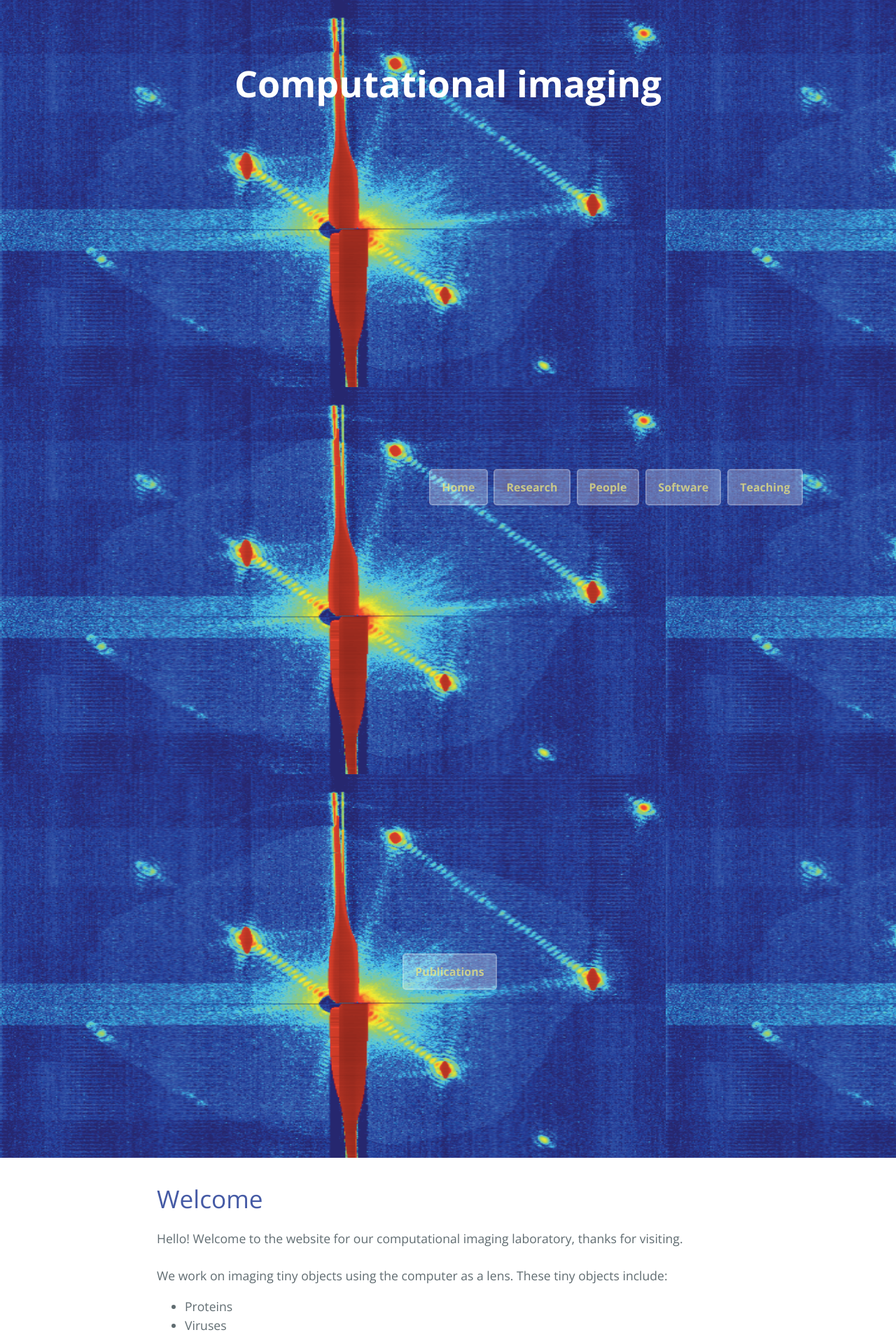
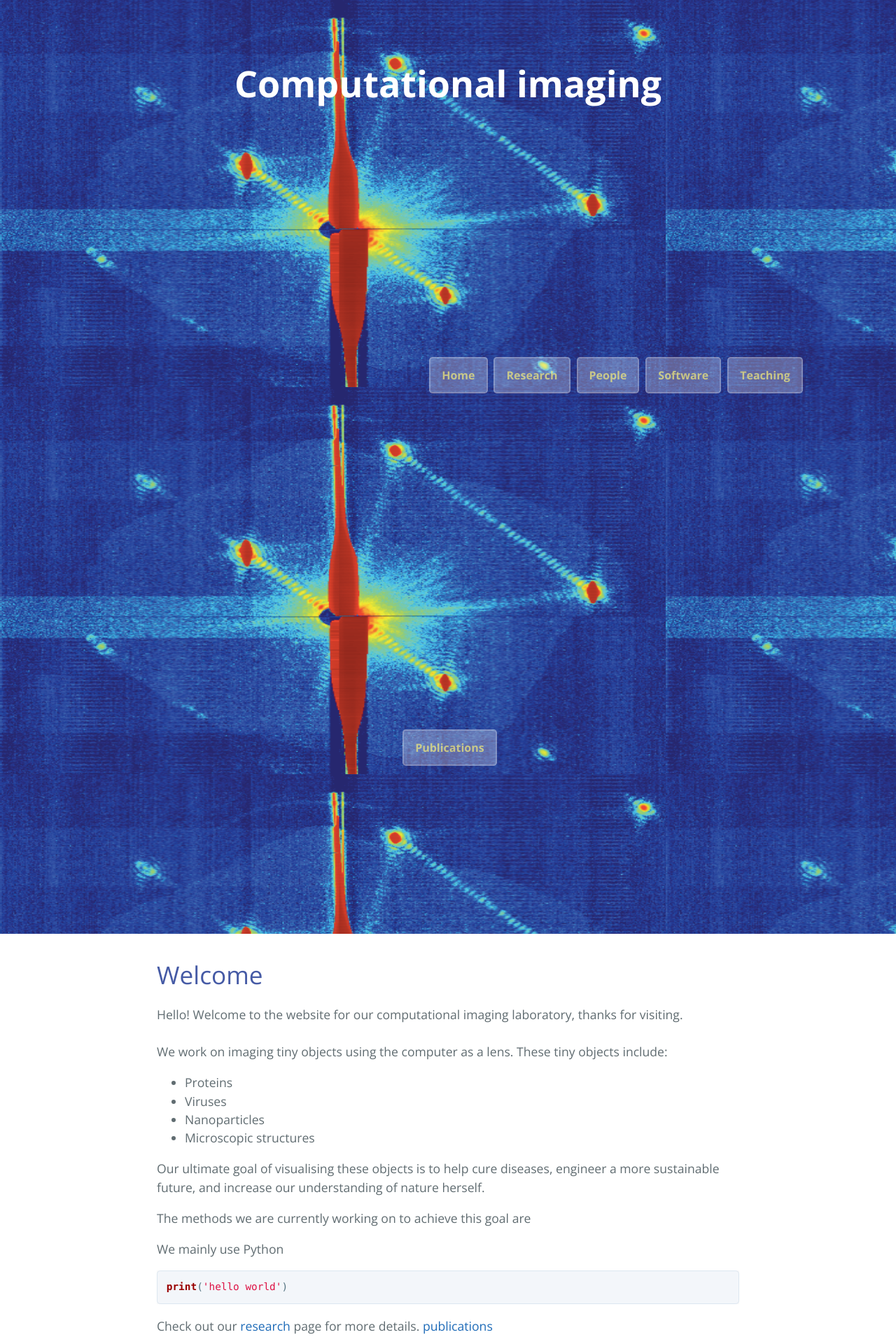
Before and after one commit to captvonsciencypants/computational-imaging-lab, a Jekyll site: the page built from index.md, in a window 1280 px wide. Shown: the top 1910 px of the page at 70% size. Built offline with Jekyll 4.4.1, drawn with Linux system fonts in a browser that asks for light colours; our own code applies the rules of GitHub Pages for plain Markdown files; the repository's description, which GitHub fills in, is left out.

Commit message:
Update jekyll-theme-cayman.scss

```diff
--- a/_sass/jekyll-theme-cayman.scss
+++ b/_sass/jekyll-theme-cayman.scss
@@ -65,7 +65,7 @@ a {
   display: inline-block; /* inline-block */
   margin-bottom: 10rem; // 1rem
   margin-left: 30rem; // Didn't exist
-  margin-top: 30rem; // Didn't exist
+  margin-top: 20rem; // Didn't exist
   color: rgba(243, 236, 122, 0.7); //rgba(255, 255, 255, 0.7);
   background-color: rgba(255, 255, 255, 0.28); //rgba(255, 255, 255, 0.08);
   border-color: rgba(255, 255, 255, 0.2);
```
